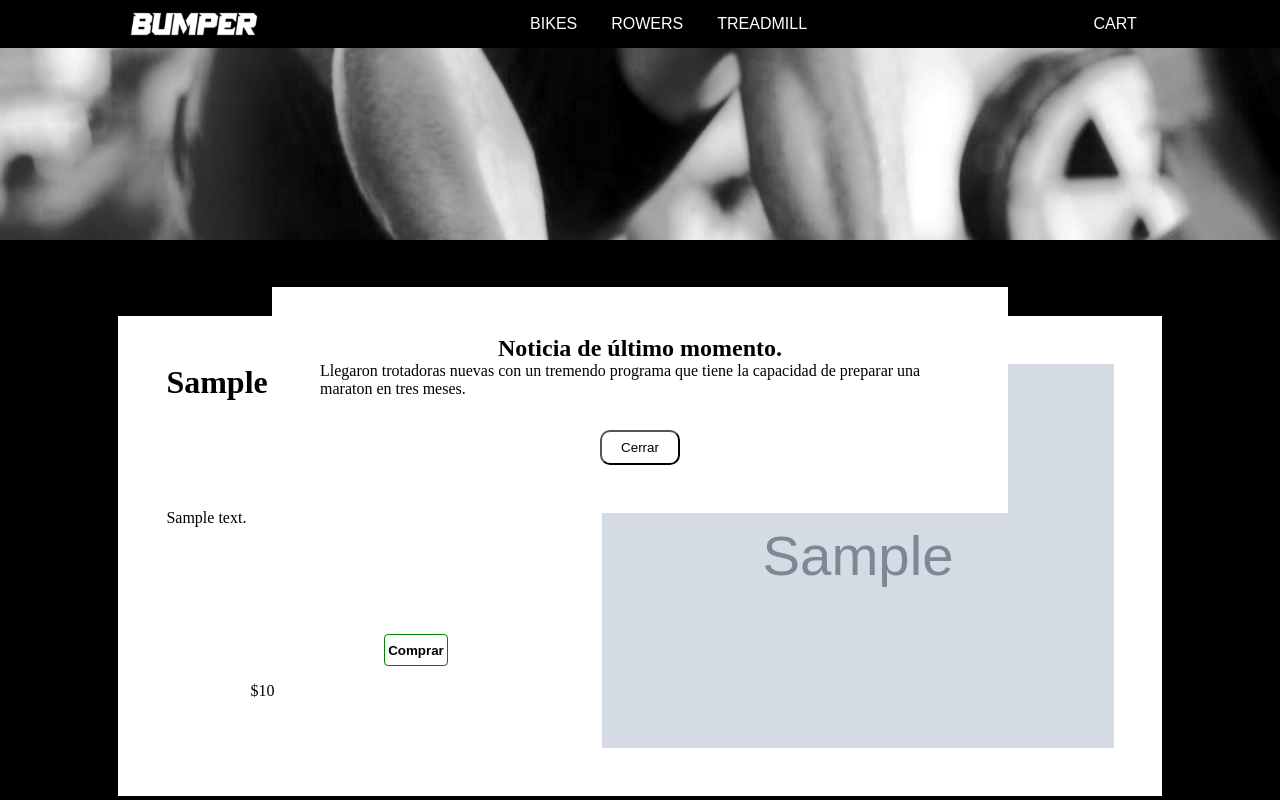
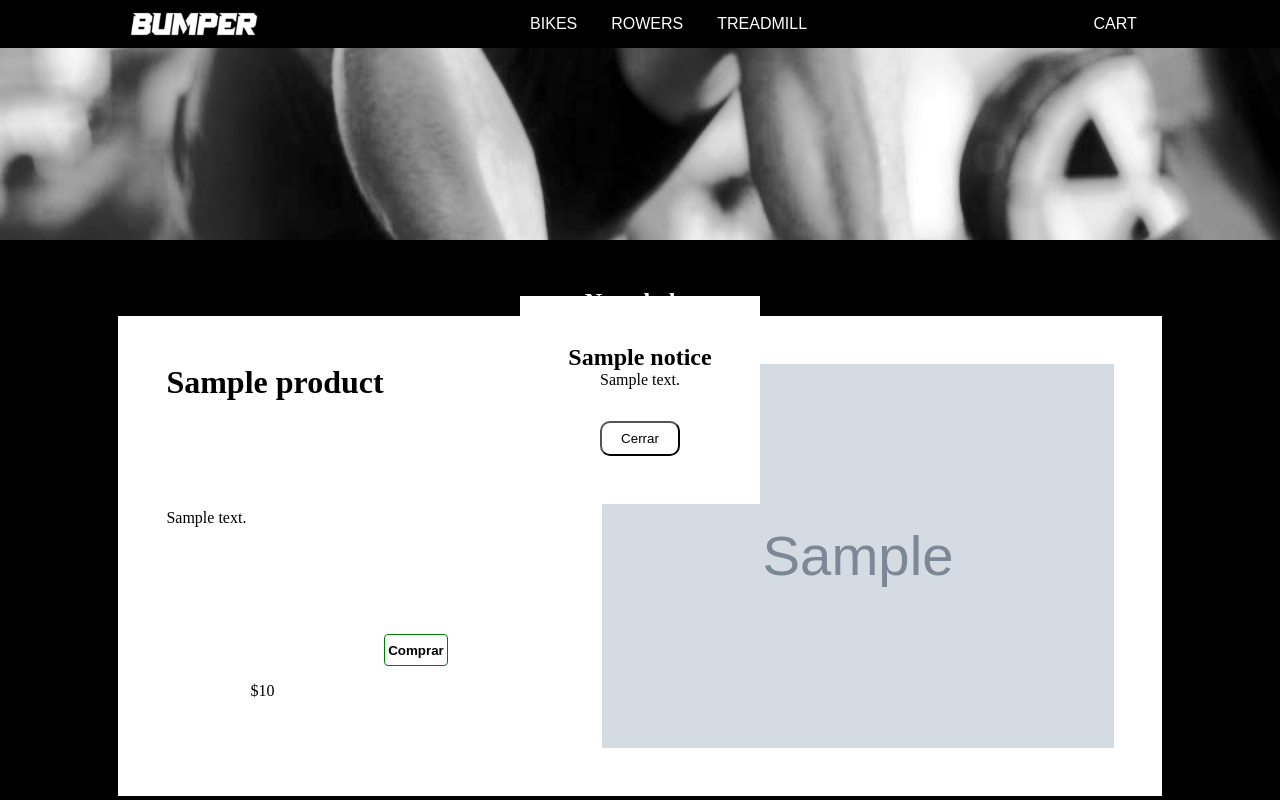
Before and after one commit to miguebarbell/bumpercl, a Django app: page / in a window 1280 px wide. Run offline with Django 3.2, Linux system fonts and the light colour scheme; tables that the repository leaves empty hold one stand-in row (values such as "Sample post"); grey boxes marked "Sample" are stand-in pictures.

Commit message:
functionality with the notice from the admin site

```diff
--- a/bumper/static/main.js
+++ b/bumper/static/main.js
@@ -1,20 +1,17 @@
-// create all functionality for the navbar
-
-function showNotice(title, notice) {
+function checkNotices() {
+    if (document.getElementById('notice-title').innerText === '') {
+        console.log('Not notice')
+    } else {
+        console.log('Notice')
         const noticeContainer = document.getElementById('notice-container')
-    const noticeTitle = document.getElementById('notice-title')
-    const noticeContent = document.getElementById('notice-content')
         const closeButton = document.querySelector('.notice-close')
         noticeContainer.style.display = 'flex'
-    noticeTitle.innerText = title
-    noticeContent.innerText = notice
         closeButton.addEventListener('click', () => {
             noticeContainer.style.display = 'none'
         })
     }
-const title = 'Noticia de último momento.'
-const notice = 'Llegaron trotadoras nuevas con un tremendo programa que tiene la capacidad de preparar una maraton en tres meses.'
-showNotice(title, notice)
+}
+checkNotices()
 
 function contactForm() {
     const body = document.querySelector('body')
--- a/bumper/templates/index.html
+++ b/bumper/templates/index.html
@@ -13,8 +13,8 @@
 
     <div id="notice-container">
     <div class="inner-notice-container">
-        <h2 id="notice-title"></h2>
-        <p id="notice-content"></p>
+        <h2 id="notice-title">{{ last_notice.title_notice }}</h2>
+        <p id="notice-content">{{ last_notice.message_notice }}</p>
     <button type="button" class="notice-close">Cerrar</button>
     </div>
     </div>
@@ -43,5 +43,6 @@
             <div class="small-content small-content-barbell"><span class="title-small-content">Barbells</span></div></a>
     </div>
     <div class="content contact">Contact</div>
+
     <script src="../static/main.js"></script>
 {% endblock %}
--- a/bumper/views.py
+++ b/bumper/views.py
@@ -1,16 +1,19 @@
 from django.shortcuts import render
-from .models import Product, ProductImage
+from .models import Product, ProductImage, Notice
 
 
 # Create your views here.
 def index(request):
     last_product = Product.objects.all().order_by('-date')[0]
     last_picture = ProductImage.objects.filter(product=last_product)
-    # rowers = Product.objects.filter(category='ROWER')
-    # barbells = Product.objects.filter(category='BARBELL')
-    # bumpers = Product.objects.filter(category='BUMPER')
-    # general = Product.objects.filter(category='GENERAL')
-    return render(request, 'index.html', {'last': last_product, "last_picture": last_picture[0] })
+    try:
+        print('Getting last notice')
+        last_notice = Notice.objects.filter(active_notice=True)[0]
+        return render(request, 'index.html',
+                      {'last': last_product, "last_picture": last_picture[0], 'last_notice': last_notice})
+    except IndexError:
+        print('No defined a last notice.')
+    return render(request, 'index.html', {'last': last_product, "last_picture": last_picture[0]})
 
 
 def categories(request, category):
```
Lines whose indentation alone changed are shown as unchanged.
